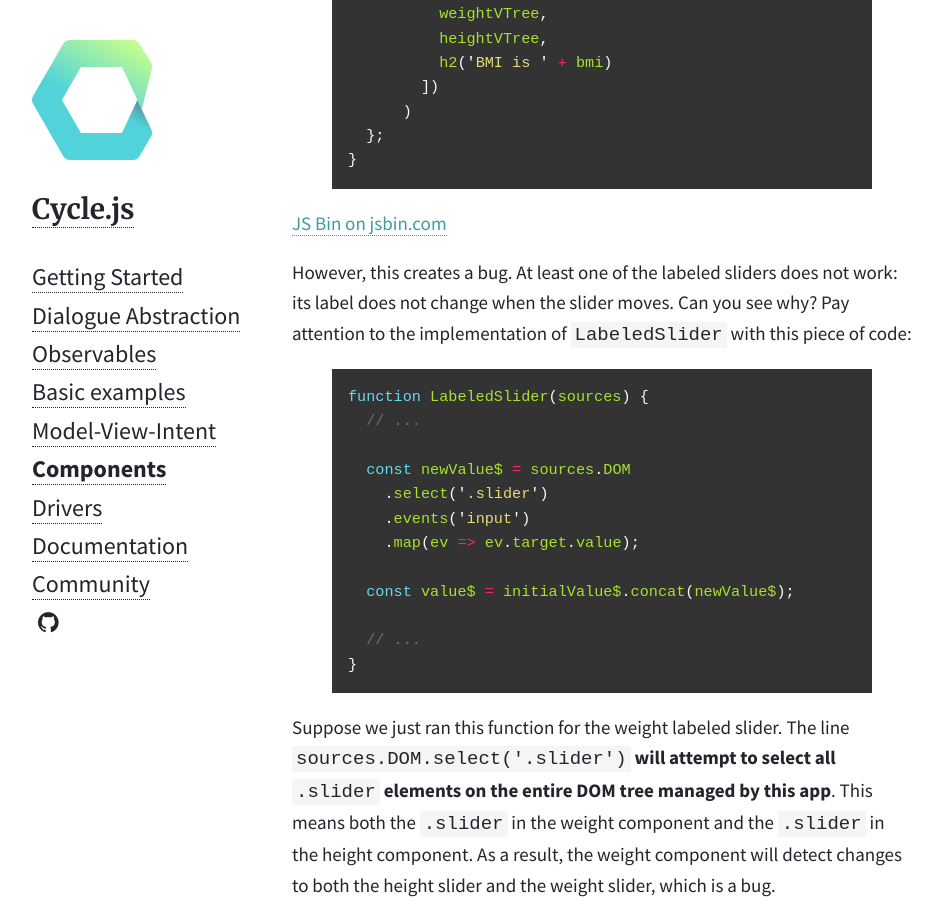
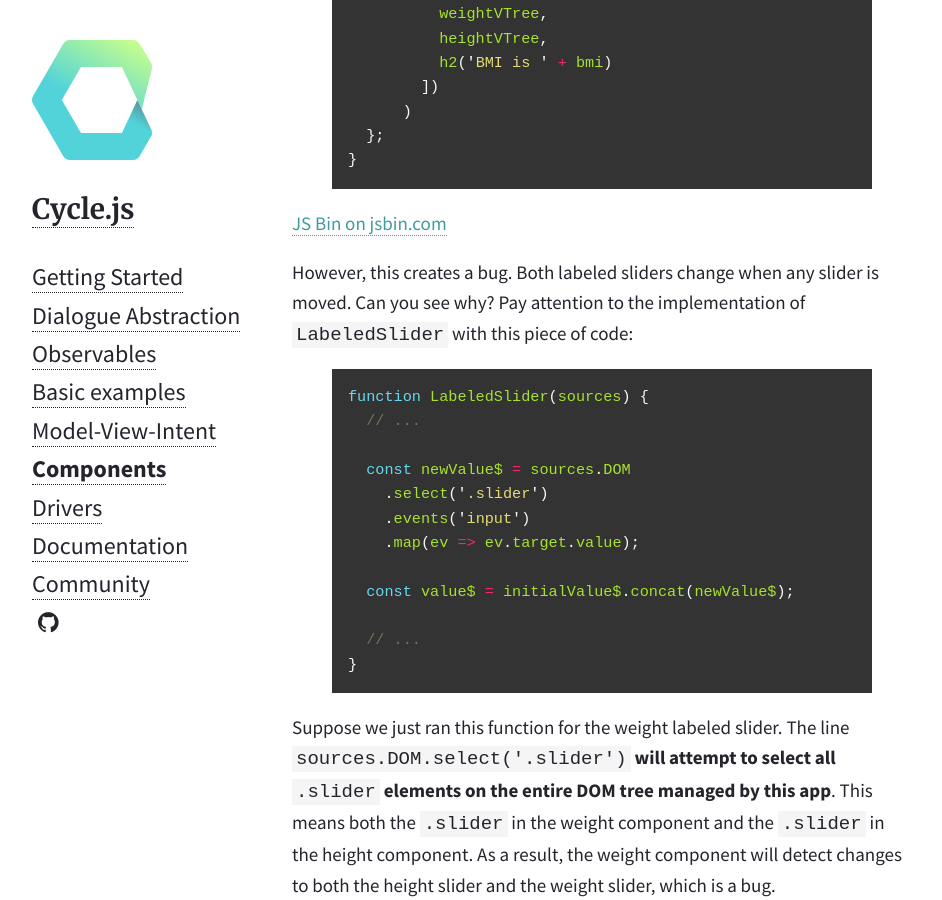
Before and after one commit to cyclejs/old-website, a Jekyll site: the page built from _posts/2015-01-25-components.md, in a window 1280 px wide and 900 px high, scrolled down 7416 px. Shown: the whole window, without its empty margins (168-1110 px from the left). Built offline with Jekyll 4.4.1, drawn with Linux system fonts in a browser that asks for light colours; nearby versions of some CDN libraries.

Commit message:
Fix JSBin link in unisolated component example

```diff
--- a/_posts/2015-01-25-components.md
+++ b/_posts/2015-01-25-components.md
@@ -236,9 +236,9 @@
 }
 {% endhighlight %}
 
-<a class="jsbin-embed" href="http://jsbin.com/xobuyesezo/embed?output">JS Bin on jsbin.com</a>
+<a class="jsbin-embed" href="http://jsbin.com/sajewalehu/embed?output">JS Bin on jsbin.com</a>
 
-However, this creates a bug. At least one of the labeled sliders does not work: its label does not change when the slider moves. Can you see why? Pay attention to the implementation of `LabeledSlider` with this piece of code:
+However, this creates a bug. Both labeled sliders change when any slider is moved. Can you see why? Pay attention to the implementation of `LabeledSlider` with this piece of code:
 
 {% highlight js %}
 function LabeledSlider(sources) {
```
